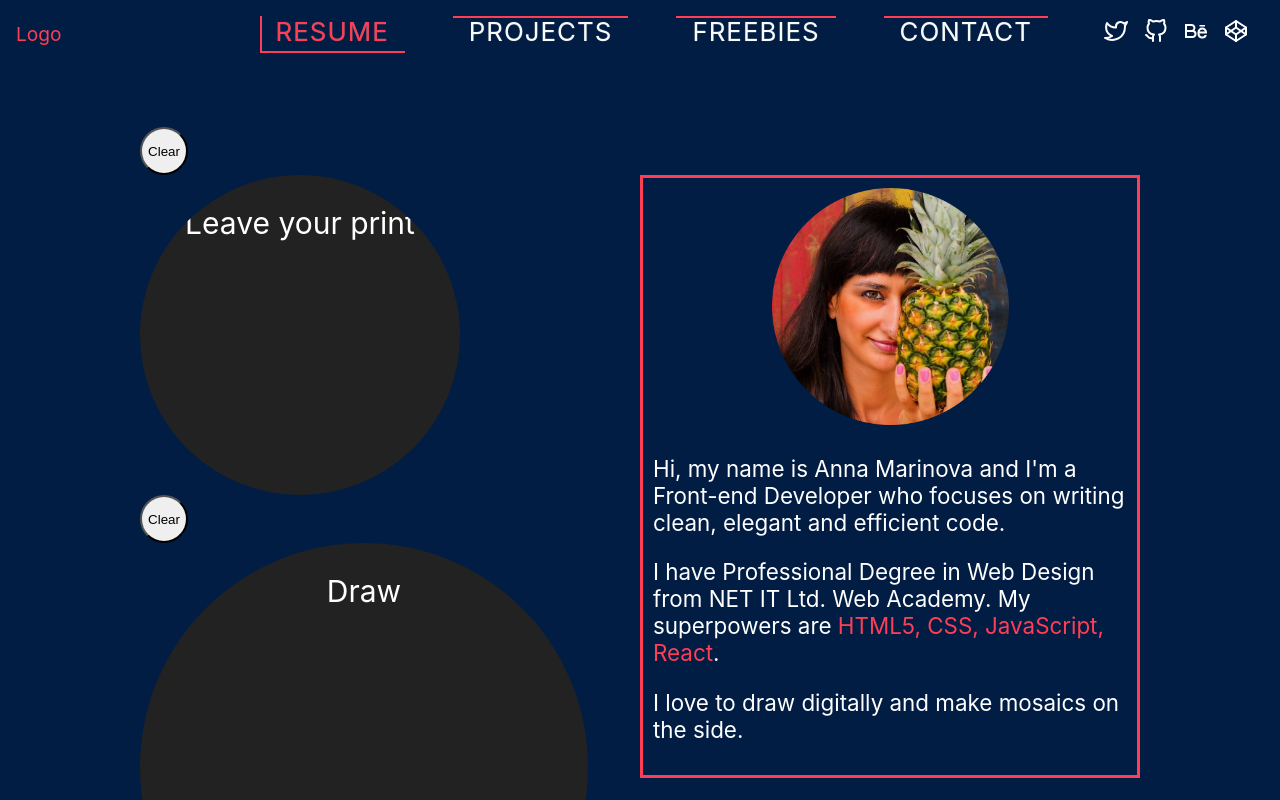
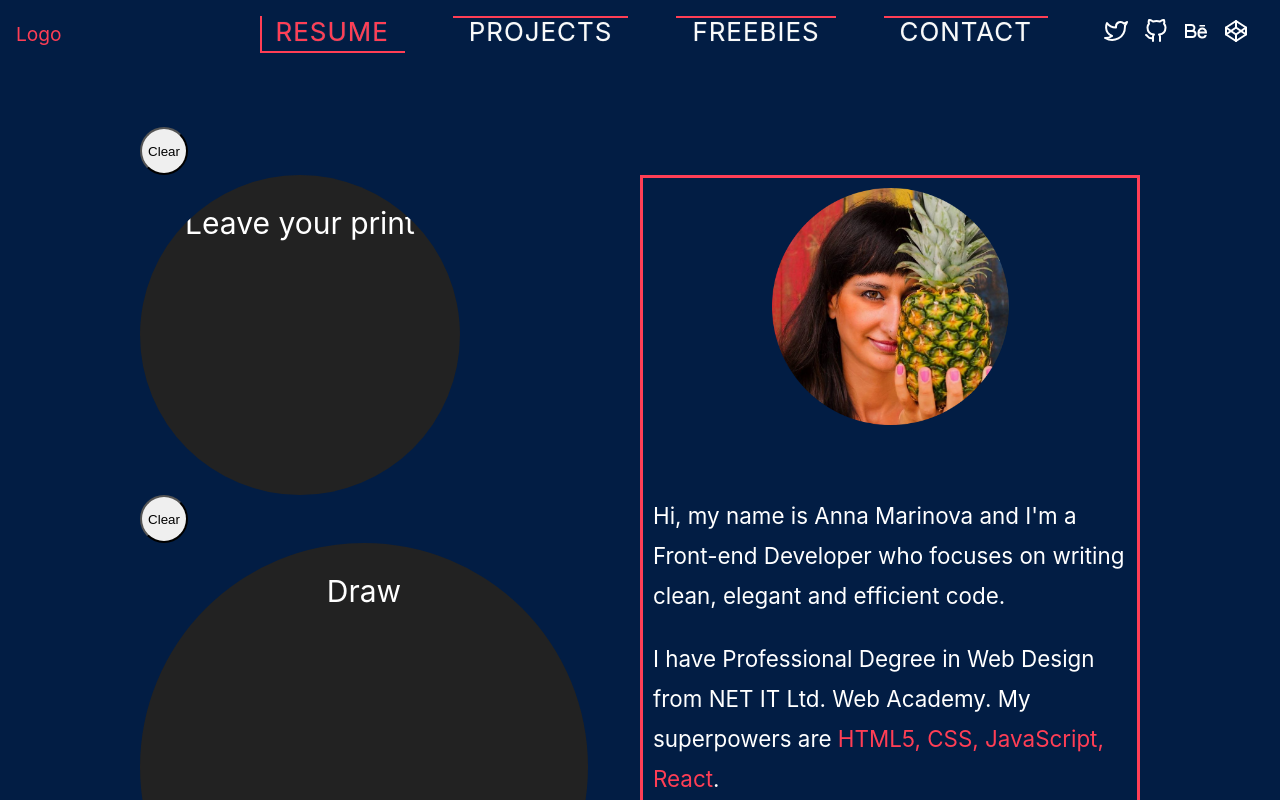
Before and after one commit to annamardesign/AnnaPortfolio, a React (Create React App) app: page /resume in a window 1280 px wide. Shown: the top 800 px of the page. Built offline with nearby package versions, Linux system fonts and the light colour scheme.

Commit message:
Line-height CSS resume text

```diff
--- a/src/index.css
+++ b/src/index.css
@@ -314,4 +314,6 @@ code {
      text-align: start;
      justify-content: right;
      font-size: 1.4rem;
+     margin-top: 4rem;
+     line-height: 2.5rem;
     }
```
